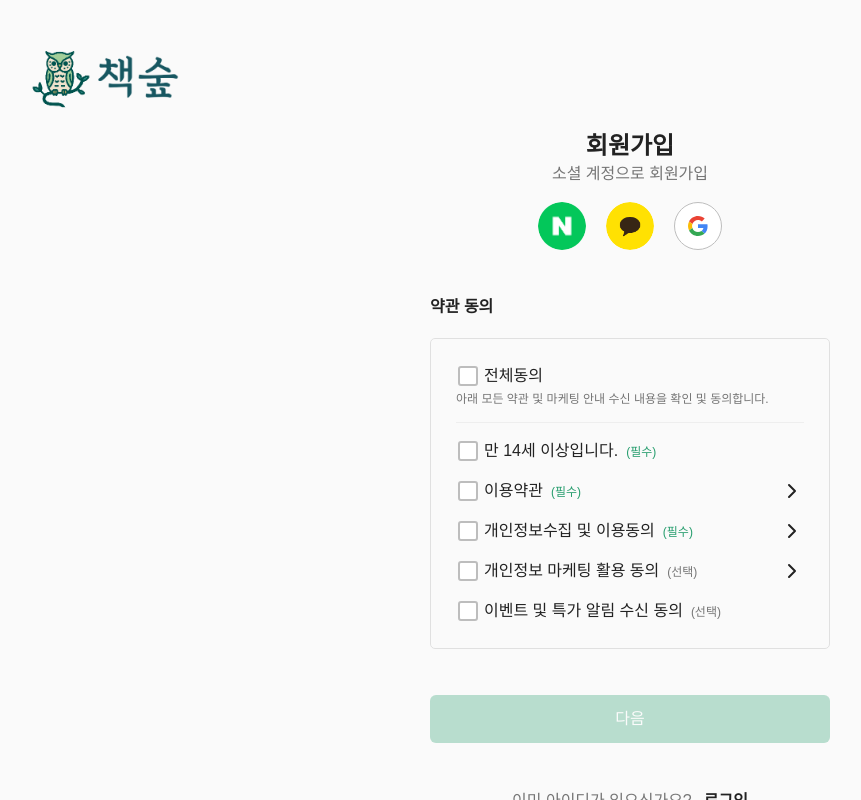
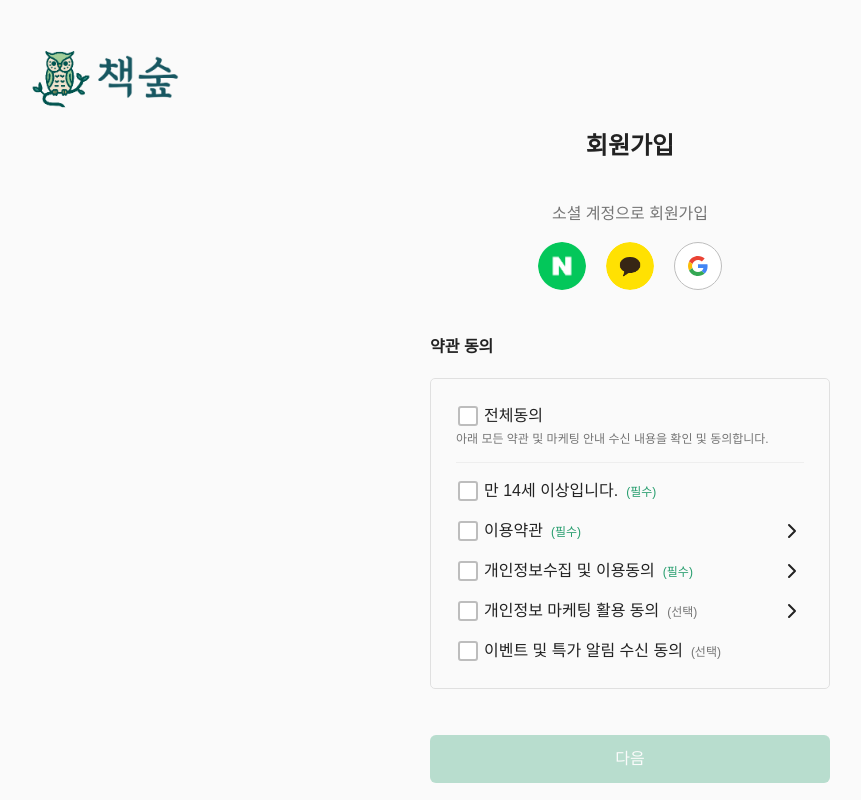
Before and after one commit to juny-0429/book-forest, a Next.js app: page /signup in a window 1280 px wide. Shown: the whole page, without its empty margins (10-871 px from the left). Built offline with nearby package versions, Linux system fonts and the light colour scheme; no server answers.

Commit message:
refactor: 스타일 오타 수정

```diff
--- a/src/app/(auth)/signup/_components/SignupHero.tsx
+++ b/src/app/(auth)/signup/_components/SignupHero.tsx
@@ -10,7 +10,7 @@ export default function SignupHero() {
       <Link href={appRoutes.home}>
         <Image src={KoLogo} width={150} alt='logo image' className='fixed top-10 left-10' />
       </Link>
-      <div className='flex flex-col items-center gpa-[46px]'>
+      <div className='flex flex-col items-center gap-10'>
         <h1 className='text-title-24b text-ui-text-title'>회원가입</h1>
         <SnsLoginButtons />
       </div>
```
